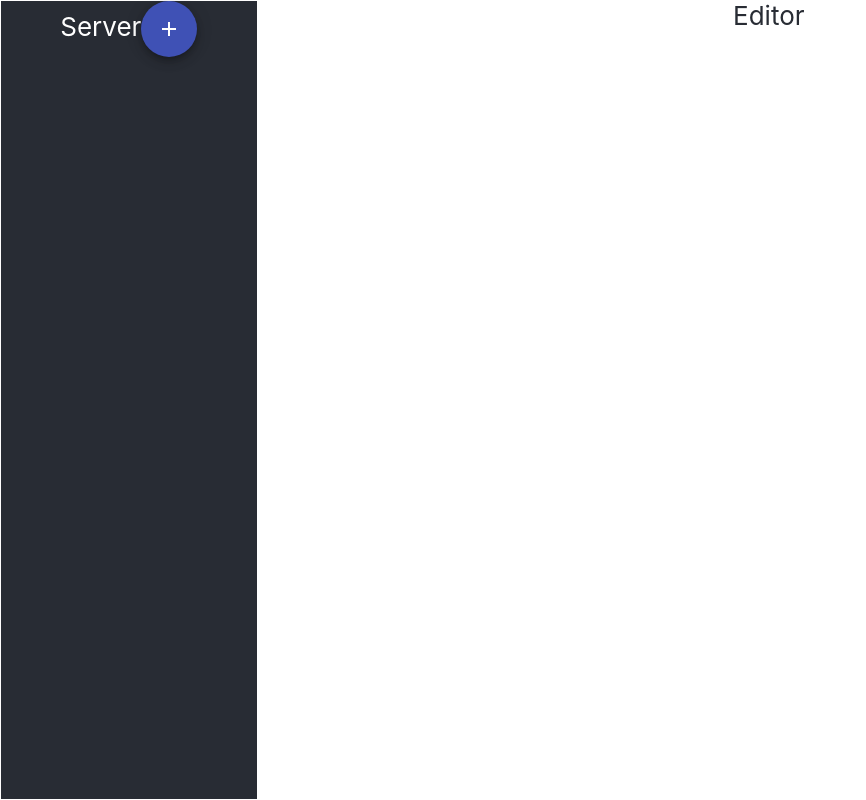
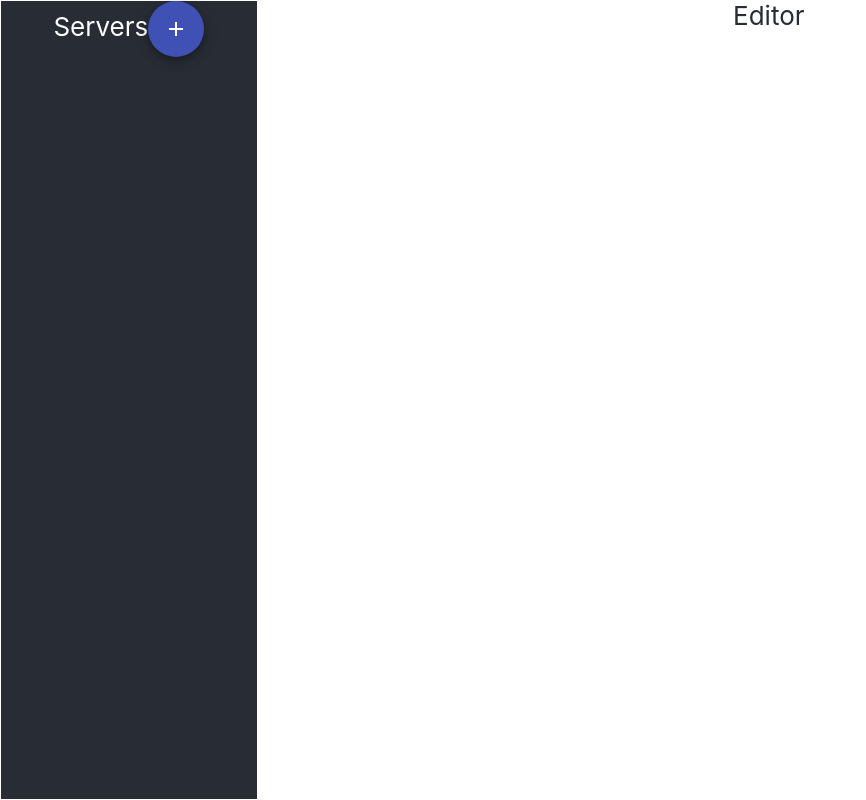
Before and after one commit to koffin-app/koffin, a React (Create React App) app: page / in a window 1280 px wide. Shown: the whole page, without its empty margins (0-866 px from the left). Built offline with nearby package versions, Linux system fonts and the light colour scheme.

Commit message:
Update sidebar.tsx

```diff
--- a/src/sidebar/sidebar.tsx
+++ b/src/sidebar/sidebar.tsx
@@ -22,7 +22,7 @@
   render() {
     return (
       <div className="sidebar">
-        Server
+        Servers
         <Fab color="primary" aria-label="add" onClick={this.handleOpen}>
           <AddIcon />
         </Fab>
```
